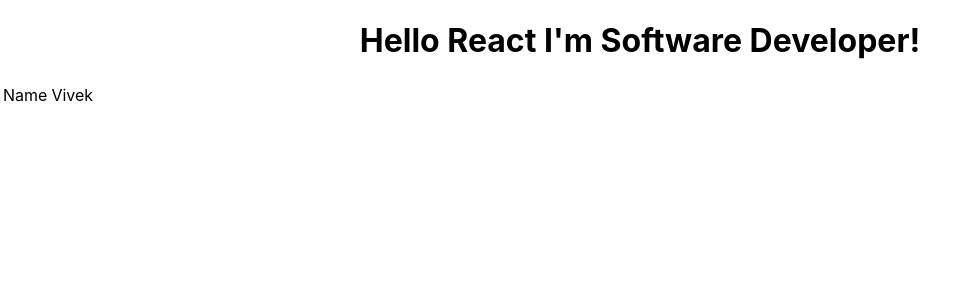
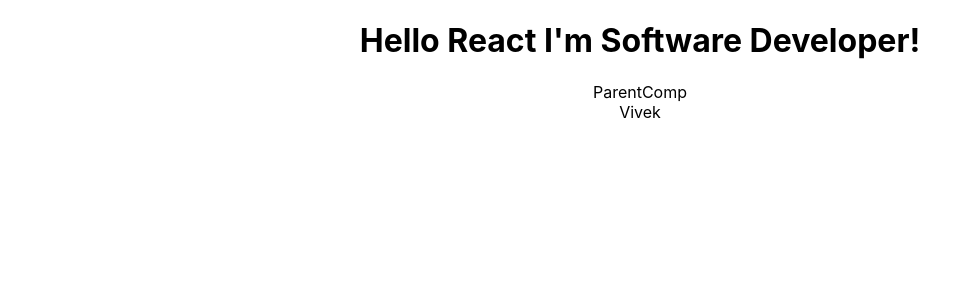
Before and after one commit to vkp3012/Basic-React, a React (Create React App) app in the folder client/: page / in a window 1280 px wide. Shown: the top 300 px of the page, without its empty margins (0-977 px from the left). Built offline with nearby package versions, Linux system fonts and the light colour scheme.

Commit message:
memo is done

```diff
--- a/client/src/App.js
+++ b/client/src/App.js
@@ -1,6 +1,7 @@
 import './App.css';
 // import FragmentDemo from './components/Fragment/FragmentDemo';
-import Table from './components/Fragment/Table';
+// import Table from './components/Fragment/Table';
+import ParentComp from './components/PureComponent/ParentComp';
 // import Form from './components/form/Form';
 // import LifeCycleA from './components/lifeCycleMethod/LifeCycleA';
 // import {Greet} from './components/Greet';
@@ -19,7 +20,8 @@
   return (
     <div className="App">
       <h1>Hello React I'm Software Developer!</h1>
-      <Table/>
+      <ParentComp/>
+      {/* <Table/> */}
       {/* <FragmentDemo/> */}
       {/* <LifeCycleA/> */}
       {/* <Form/> */}
--- /dev/null
+++ b/client/src/components/PureComponent/MemoComp.js
@@ -0,0 +1,10 @@
+import React from 'react'
+
+function MemoComp({name}) {
+    console.log("Memo Components Rendering");
+    return (
+        <div>{name}</div>
+    )
+}
+
+export default React.memo(MemoComp)
--- /dev/null
+++ b/client/src/components/PureComponent/ParentComp.js
@@ -0,0 +1,36 @@
+import React, { Component } from 'react'
+import RegComp from './RegComp'
+import PureComp from './PureComp'
+import MemoComp from './MemoComp'
+
+class ParentComp extends Component {
+    constructor(props) {
+        super(props)
+
+        this.state = {
+            name : "Vivek"
+        }
+    }
+
+    componentDidMount(){
+        setInterval(()=>{
+            this.setState({
+                name : "Vivek"
+            })
+        },2000)
+    }
+
+    render() {
+        console.log("**********************Parents Rendering Components*******************");
+        return (
+        <div>
+            ParentComp
+            <MemoComp name={this.state.name}/>
+            {/* <RegComp name={this.state.name}/>
+            <PureComp name={this.state.name}/> */}
+        </div>
+        )
+    }
+}
+
+export default ParentComp
--- /dev/null
+++ b/client/src/components/PureComponent/PureComp.js
@@ -0,0 +1,14 @@
+import React, { PureComponent } from 'react'
+
+class PureComp extends PureComponent {
+    render() {
+        console.log("Pure Component");
+        return (
+        <div>
+            Pure Component {this.props.name}
+        </div>
+        )
+    }
+}
+
+export default PureComp
--- /dev/null
+++ b/client/src/components/PureComponent/RegComp.js
@@ -0,0 +1,14 @@
+import React, { Component } from 'react'
+
+class RegComp extends Component {
+    render() {
+        console.log("Regular Components");
+        return (
+        <div>
+            RegComp {this.props.name}
+        </div>
+        )
+    }
+}
+
+export default RegComp
```
